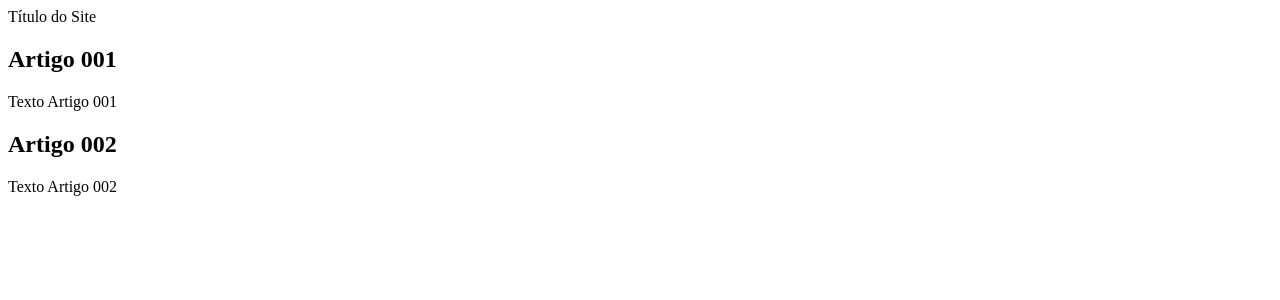
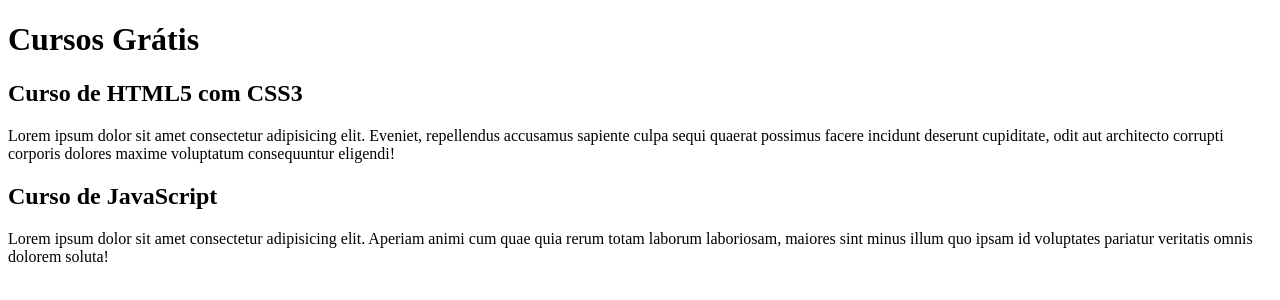
Before and after one commit to DriMoraes/projeto-site, a plain HTML site: page index.html in a window 1280 px wide. Drawn offline with Linux system fonts and the light colour scheme.

Commit message:
comecei a escrever o conteúdo

```diff
--- a/index.html
+++ b/index.html
@@ -8,14 +8,16 @@
 </head>
 <body>
     <main>
-        <header>Título do Site</header>
+        <header>
+            <h1>Cursos Grátis</h1>
+        </header>
         <article>
-            <h2>Artigo 001</h2>
-            <p>Texto Artigo 001</p>
+            <h2>Curso de HTML5 com CSS3</h2>
+            <p>Lorem ipsum dolor sit amet consectetur adipisicing elit. Eveniet, repellendus accusamus sapiente culpa sequi quaerat possimus facere incidunt deserunt cupiditate, odit aut architecto corrupti corporis dolores maxime voluptatum consequuntur eligendi!</p>
         </article>
         <article>
-            <h2>Artigo 002</h2>
-            <p>Texto Artigo 002</p>
+            <h2>Curso de JavaScript</h2>
+            <p>Lorem ipsum dolor sit amet consectetur adipisicing elit. Aperiam animi cum quae quia rerum totam laborum laboriosam, maiores sint minus illum quo ipsam id voluptates pariatur veritatis omnis dolorem soluta!</p>
         </article>
     </main>
 </body>
```
